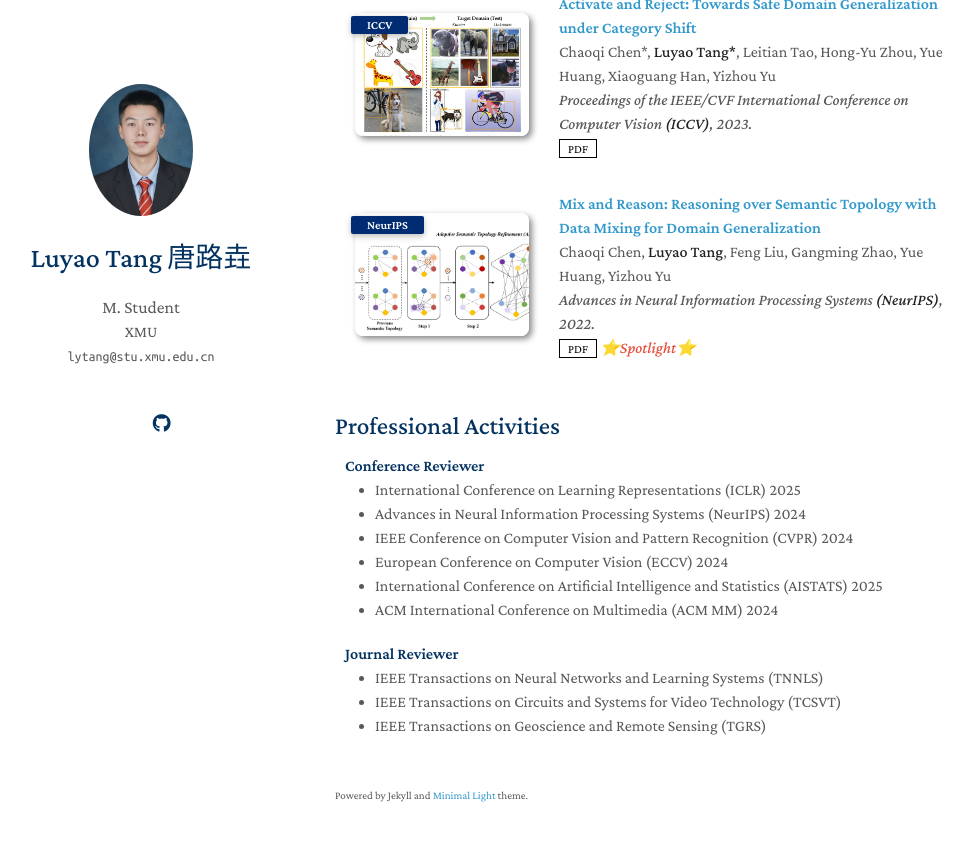
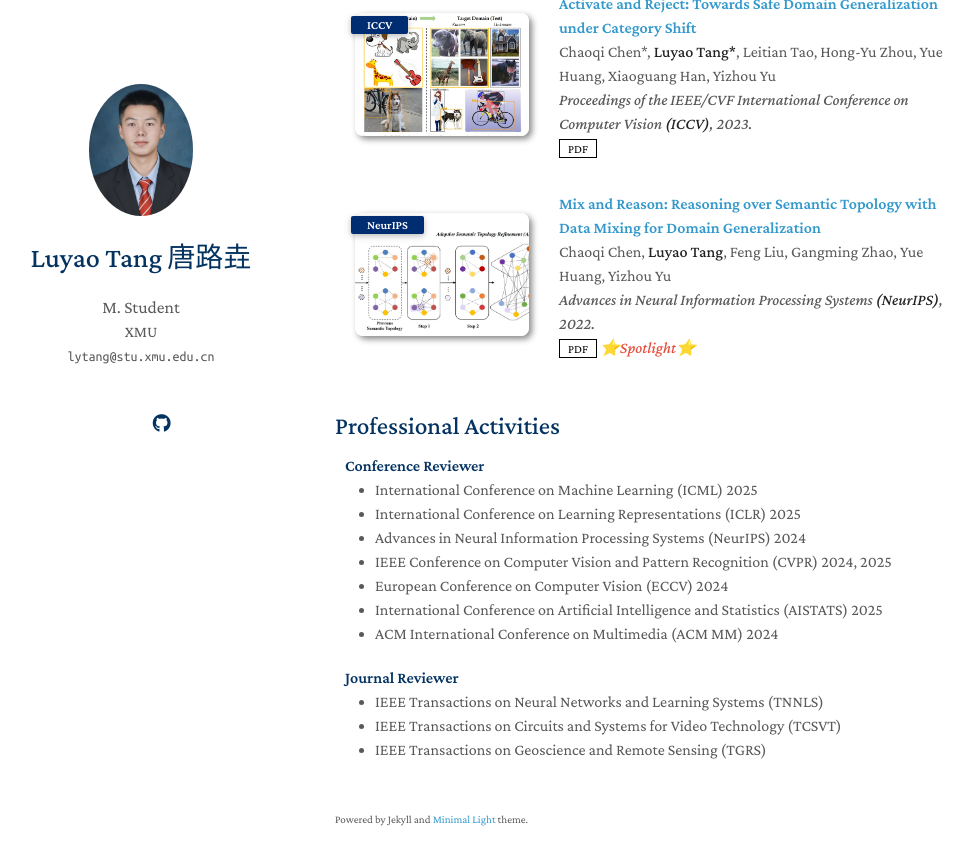
Before and after one commit to lytang63/lytang63.github.io, a Jekyll site: the page built from index.md, in a window 1280 px wide and 900 px high, scrolled down 1191 px. Shown: the top 865 px of the window, without its empty margins (135-1108 px from the left). Built offline with Jekyll 4.4.1, drawn with Linux system fonts in a browser that asks for light colours; nearby versions of some CDN libraries; a style sheet for code colours, icons or effects is not loaded; our own code applies the rules of GitHub Pages for plain Markdown files.

Commit message:
Update services.md

```diff
--- a/_includes/services.md
+++ b/_includes/services.md
@@ -3,9 +3,10 @@
 <h4 style="margin:0 10px 0;">Conference Reviewer</h4>
 
 <ul style="margin:0 0 20px;">
+  <li><a href="https://icml.cc/"><autocolor>International Conference on Machine Learning (ICML) 2025</autocolor></a></li>
   <li><a href="https://iclr.cc/"><autocolor>International Conference on Learning Representations (ICLR) 2025</autocolor></a></li>
   <li><a href="https://neurips.cc/"><autocolor>Advances in Neural Information Processing Systems (NeurIPS) 2024</autocolor></a></li>
-  <li><a href="https://cvpr.thecvf.com/Conferences/2024"><autocolor>IEEE Conference on Computer Vision and Pattern Recognition (CVPR) 2024</autocolor></a></li>
+  <li><a href="https://cvpr.thecvf.com/Conferences/2024"><autocolor>IEEE Conference on Computer Vision and Pattern Recognition (CVPR) 2024, 2025</autocolor></a></li>
   <li><a href="https://eccv2024.ecva.net"><autocolor>European Conference on Computer Vision (ECCV) 2024</autocolor></a></li>
   <li><a href="https://virtual.aistats.org/"><autocolor>International Conference on Artificial Intelligence and Statistics (AISTATS) 2025</autocolor></a></li>
   <li><a href="https://2024.acmmm.org/"><autocolor>ACM International Conference on Multimedia (ACM MM) 2024</autocolor></a></li>
```
